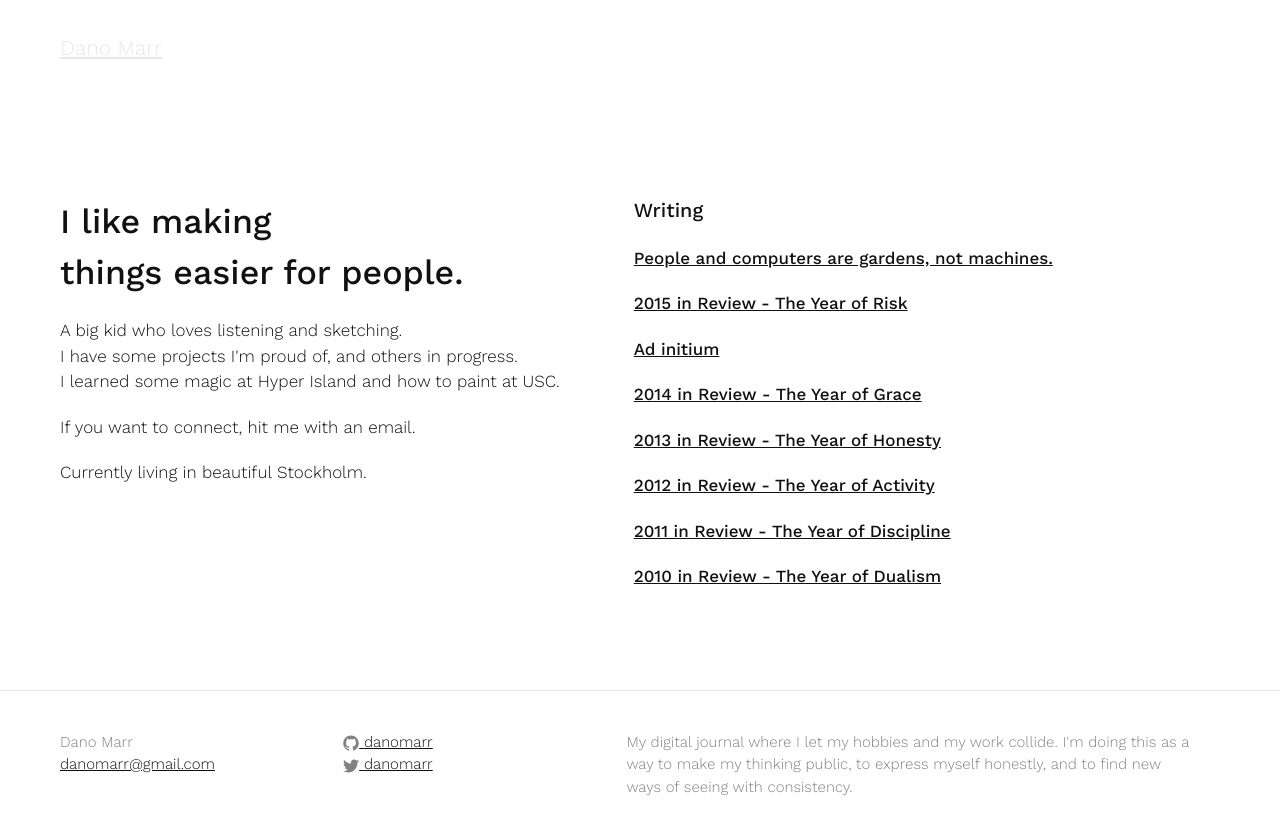
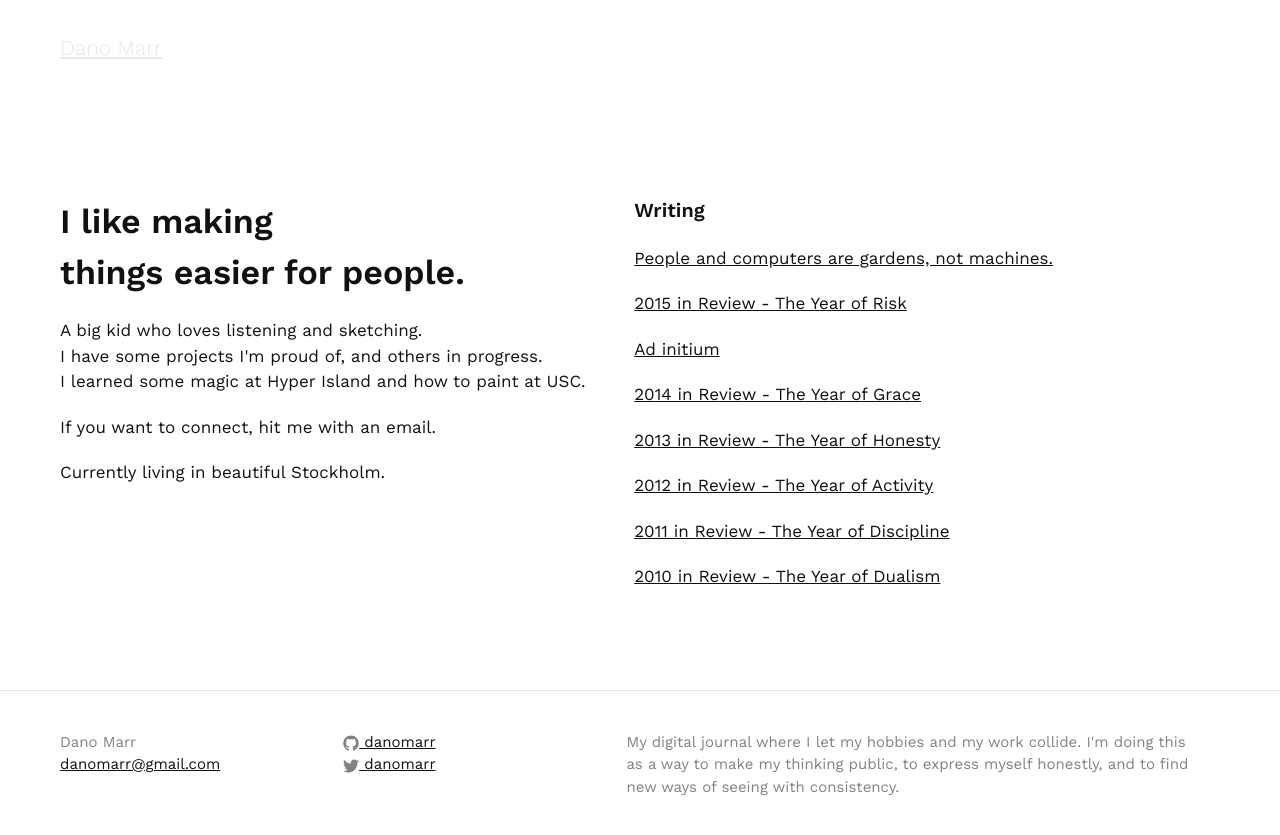
Before and after one commit to danomarr/danomarr.github.io, a Jekyll site: the page built from index.html, in a window 1280 px wide. Shown: the top 835 px of the page. Built offline with Jekyll 4.4.1, drawn with Linux system fonts in a browser that asks for light colours.

Commit message:
improved type legibility

```diff
--- a/_includes/head.html
+++ b/_includes/head.html
@@ -9,5 +9,5 @@
   <link rel="stylesheet" href="{{ "/css/main.css" | prepend: site.baseurl }}">
   <link rel="canonical" href="{{ page.url | replace:'index.html','' | prepend: site.baseurl | prepend: site.url }}">
   <link rel="alternate" type="application/rss+xml" title="{{ site.title }}" href="{{ "/feed.xml" | prepend: site.baseurl | prepend: site.url }}">
-  <link href='https://fonts.googleapis.com/css?family=Work+Sans:300,500,700' rel='stylesheet' type='text/css'>
+  <link href='https://fonts.googleapis.com/css?family=Work+Sans:300,400,500,600,700' rel='stylesheet' type='text/css'>
 </head>
--- a/_sass/_layout.scss
+++ b/_sass/_layout.scss
@@ -190,7 +190,7 @@
 
 .post-link {
     display: inline-block;
-    font-weight: $bold-font-weight;
+    font-weight: $base-font-weight;
 }
 
 .side-one {
--- a/css/main.scss
+++ b/css/main.scss
@@ -8,8 +8,8 @@
 // Our variables
 $base-font-family: "Work Sans", Helvetica, Arial, sans-serif;
 $base-font-size:   17px;
-$base-font-weight: 300;
-$bold-font-weight: 500;
+$base-font-weight: 400;
+$bold-font-weight: 600;
 $heavy-font-weight: 700;
 $small-font-size:  $base-font-size * 0.875;
 $base-line-height: 1.5;
```
